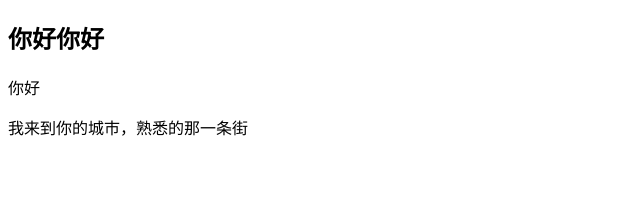
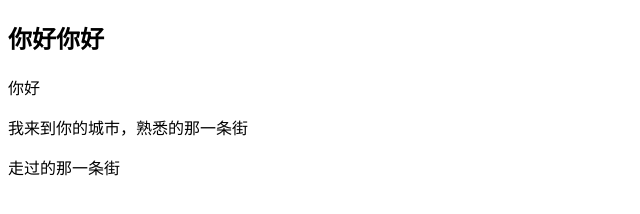
Before and after one commit to lekeRonin/newProject_01, a plain HTML site: page index.html in a window 1280 px wide. Shown: the whole page, without its empty margins (0-640 px from the left). Drawn offline with Linux system fonts and the light colour scheme.

Commit message:
Update index.html

```diff
--- a/index.html
+++ b/index.html
@@ -11,5 +11,6 @@
 <h2>你好你好</h2>
   <span>你好</span>
   <p>我来到你的城市，熟悉的那一条街</p>
+  <div>走过的那一条街</div>
 </body>
 </html>
```
